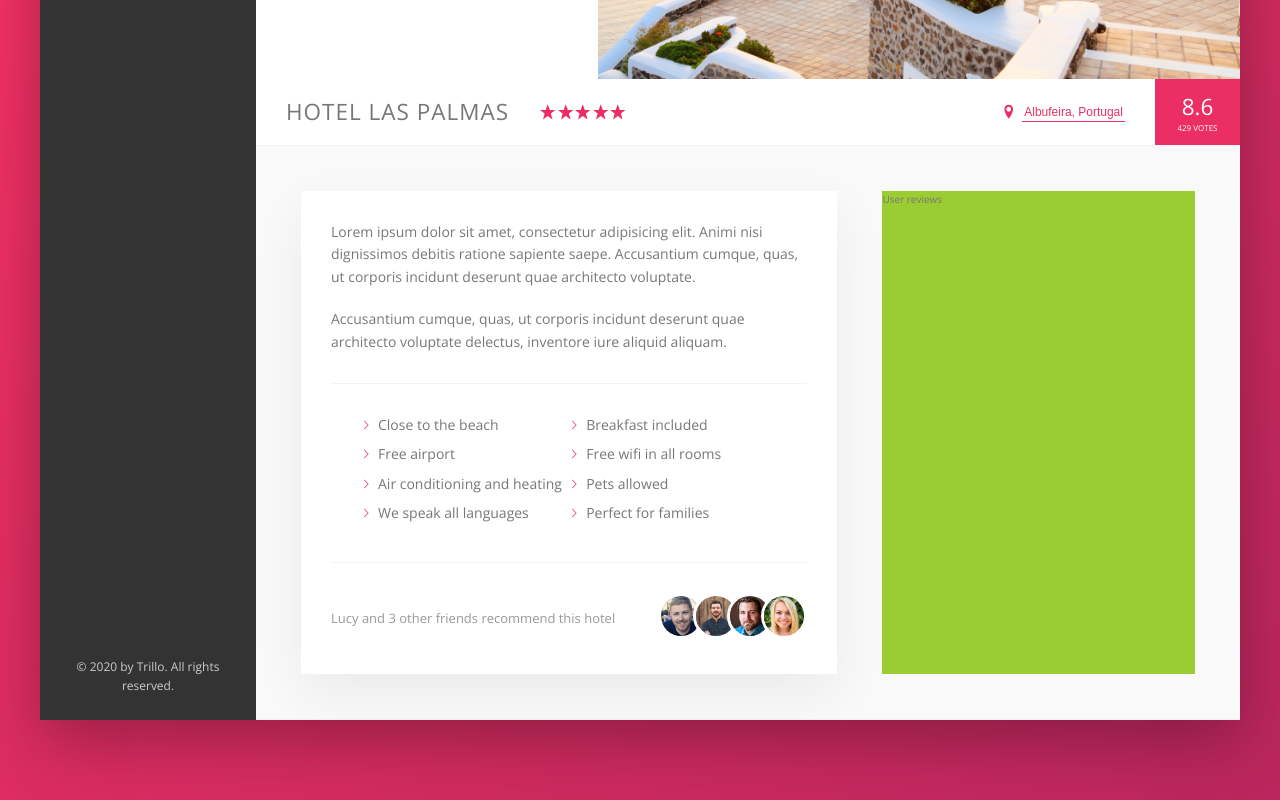
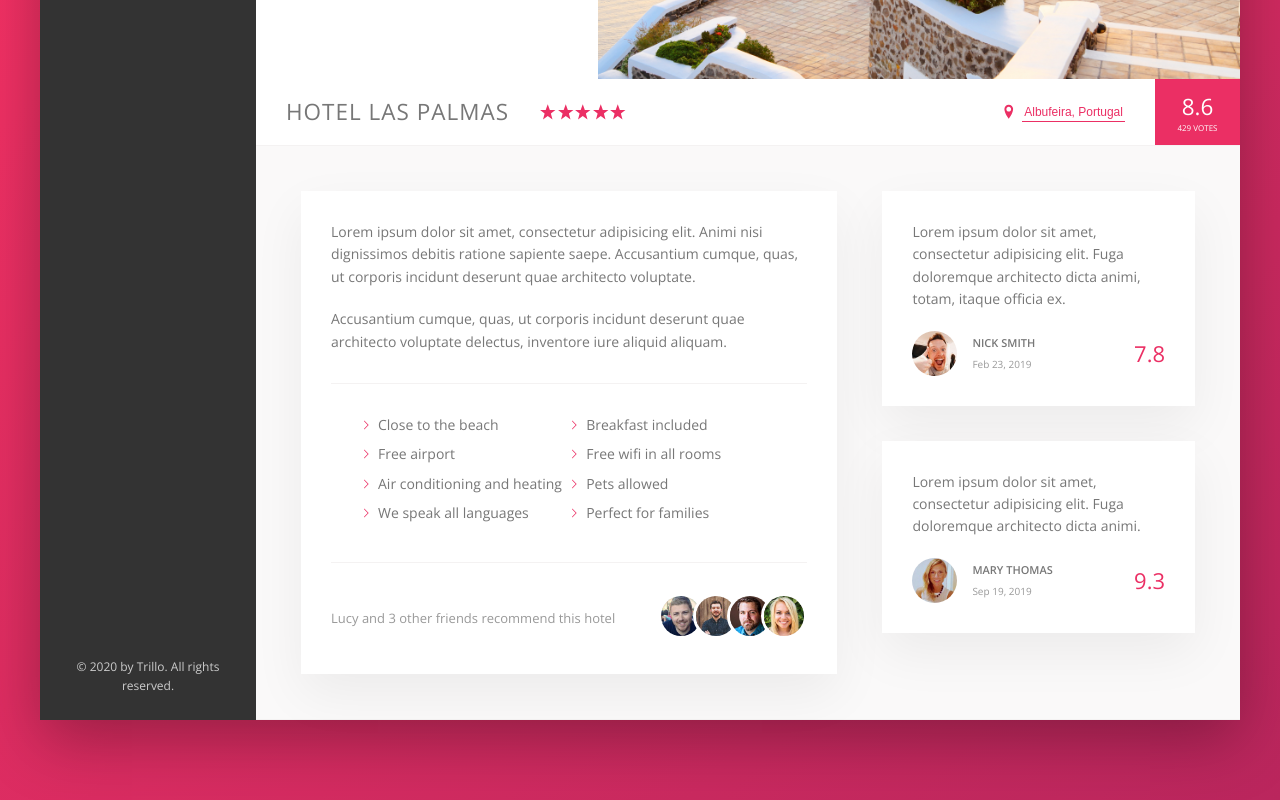
Before and after one commit to AlinaZakirod/trillo-css_course, a website: page index.html in a window 1280 px wide. Shown: the part 456-1256 px from the top of the page. Drawn offline with nearby package versions, Linux system fonts and the light colour scheme.

Commit message:
review markup

```diff
--- a/index.html
+++ b/index.html
@@ -225,9 +225,45 @@
                 </div>
               </div>
             </div>
-            <div class="user-reviews">
-              User reviews
-            </div>
+            <figure class="user-reviews">
+              <figure class="review">
+                <blockquote class="review__text">
+                  Lorem ipsum dolor sit amet, consectetur adipisicing elit. Fuga
+                  doloremque architecto dicta animi, totam, itaque officia ex.
+                </blockquote>
+                <figcaption class="review__user">
+                  <img
+                    src="img/user-1.jpg"
+                    alt="User 1"
+                    class="review__photo"
+                  />
+                  <div class="review__user-box">
+                    <p class="review__user-name">Nick Smith</p>
+                    <p class="review__user-date">Feb 23, 2019</p>
+                  </div>
+                  <div class="review__rating">7.8</div>
+                </figcaption>
+              </figure>
+
+              <figure class="review">
+                <blockquote class="review__text">
+                  Lorem ipsum dolor sit amet, consectetur adipisicing elit. Fuga
+                  doloremque architecto dicta animi.
+                </blockquote>
+                <figcaption class="review__user">
+                  <img
+                    src="img/user-2.jpg"
+                    alt="User 2"
+                    class="review__photo"
+                  />
+                  <div class="review__user-box">
+                    <p class="review__user-name">Mary Thomas</p>
+                    <p class="review__user-date">Sep 19, 2019</p>
+                  </div>
+                  <div class="review__rating">9.3</div>
+                </figcaption>
+              </figure>
+            </figure>
           </div>
         </main>
       </div>
--- a/sass/_components.scss
+++ b/sass/_components.scss
@@ -366,3 +366,51 @@
     }
   }
 }
+
+//////////////////////////
+// REVIEWS
+
+.review {
+  background-color: #fff;
+  box-shadow: var(--shadow-light);
+  padding: 3rem;
+  margin-bottom: 3.5rem;
+
+  &__text {
+    margin-bottom: 2rem;
+  }
+
+  &__user {
+    display: flex;
+    align-items: center;
+  }
+
+  &__photo {
+    height: 4.5rem;
+    width: 4.5rem;
+    border-radius: 50%;
+    margin-right: 1.5rem;
+  }
+
+  &__user-box {
+    margin-right: auto;
+  }
+
+  &__user-name {
+    font-size: 1.1rem;
+    text-transform: uppercase;
+    font-weight: 600;
+    margin-bottom: 0.4rem;
+  }
+
+  &__user-date {
+    font-size: 1rem;
+    color: var(--color-grey-dark-3);
+  }
+
+  &__rating {
+    font-weight: 300;
+    color: var(--color-primary);
+    font-size: 2.2rem;
+  }
+}
--- a/sass/_layout.scss
+++ b/sass/_layout.scss
@@ -37,6 +37,7 @@
 }
 
 .detail {
+  font-size: 1.4rem;
   display: flex;
   padding: 4.5rem;
   background-color: var(--color-grey-light-1);
@@ -53,6 +54,5 @@
 }
 
 .user-reviews {
-  background-color: yellowgreen;
   flex: 1;
 }
```
Also changed, not shown: css/style.css.
